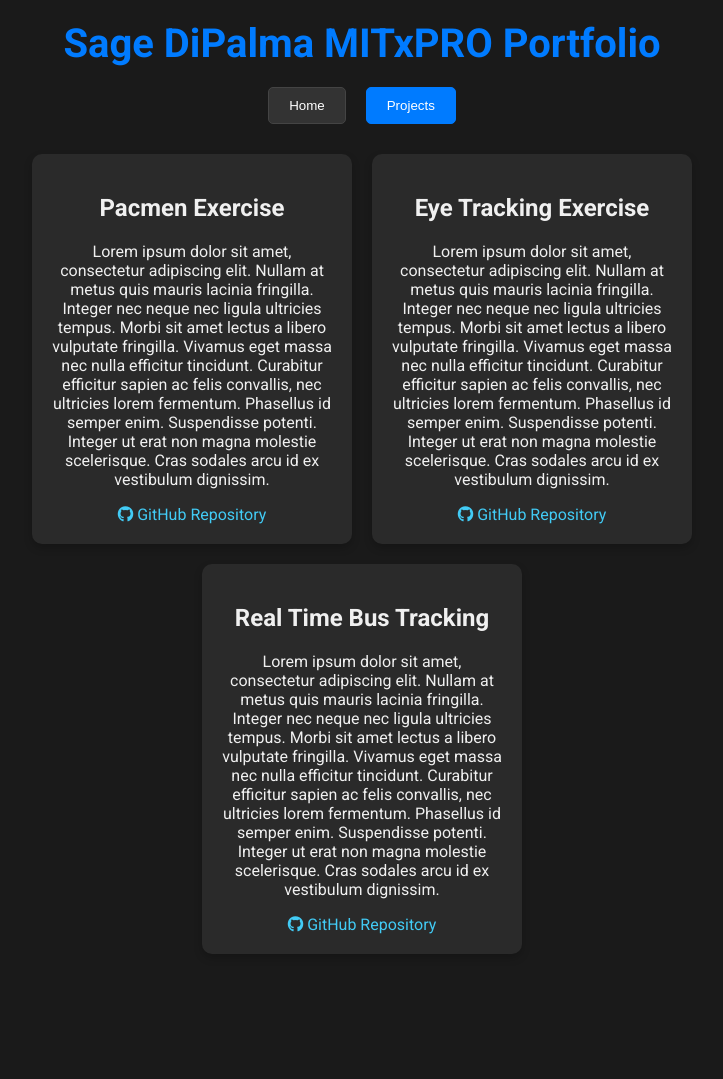
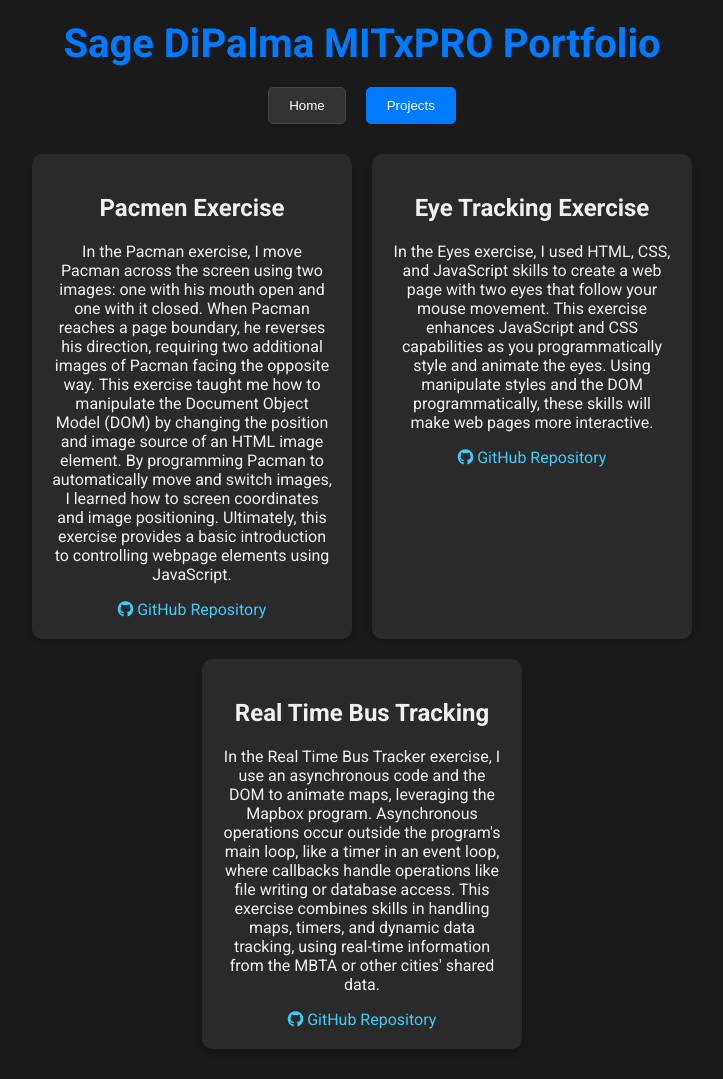
Before and after one commit to SageDiPalma/SageDiPalma.github.io, a plain HTML site: page projects.html in a window 1280 px wide. Shown: the whole page, without its empty margins (278-1001 px from the left). Before the commit the page ends 984 px from the top, so only its background shows below. Drawn offline with Linux system fonts and the light colour scheme.

Commit message:
Edited Projects

```diff
--- a/projects.html
+++ b/projects.html
@@ -20,17 +20,18 @@
         <div class="project-content">
             <div class="project project-card" id="project1">
                 <h2>Pacmen Exercise</h2>
-                <p>Lorem ipsum dolor sit amet, consectetur adipiscing elit. Nullam at metus quis mauris lacinia fringilla. Integer nec neque nec ligula ultricies tempus. Morbi sit amet lectus a libero vulputate fringilla. Vivamus eget massa nec nulla efficitur tincidunt. Curabitur efficitur sapien ac felis convallis, nec ultricies lorem fermentum. Phasellus id semper enim. Suspendisse potenti. Integer ut erat non magna molestie scelerisque. Cras sodales arcu id ex vestibulum dignissim.</p>
+                <p>In the Pacman exercise, I move Pacman across the screen using two images: one with his mouth open and one with it closed. When Pacman reaches a page boundary, he reverses his direction, requiring two additional images of Pacman facing the opposite way. This exercise taught me how to manipulate the Document Object Model (DOM) by changing the position and image source of an HTML image element. By programming Pacman to automatically move and switch images, I learned how to screen coordinates and image positioning. Ultimately, this exercise provides a basic introduction to controlling webpage elements using JavaScript.</p>
                 <a href="https://github.com/SageDiPalma/Pacmen-Exercise" target="_blank"><i class="fab fa-github"></i> GitHub Repository</a>
             </div>
             <div class="project project-card" id="project2">
                 <h2>Eye Tracking Exercise</h2>
-                <p>Lorem ipsum dolor sit amet, consectetur adipiscing elit. Nullam at metus quis mauris lacinia fringilla. Integer nec neque nec ligula ultricies tempus. Morbi sit amet lectus a libero vulputate fringilla. Vivamus eget massa nec nulla efficitur tincidunt. Curabitur efficitur sapien ac felis convallis, nec ultricies lorem fermentum. Phasellus id semper enim. Suspendisse potenti. Integer ut erat non magna molestie scelerisque. Cras sodales arcu id ex vestibulum dignissim.</p>
+                <p>In the Eyes exercise, I used HTML, CSS, and JavaScript skills to create a web page with two eyes that follow your mouse movement. This exercise enhances JavaScript and CSS capabilities as you programmatically style and animate the eyes. Using manipulate styles and the DOM programmatically, these skills will make web pages more interactive.</p>
                 <a href="https://github.com/SageDiPalma/Eye-Exercise" target="_blank"><i class="fab fa-github"></i> GitHub Repository</a>
             </div>
             <div class="project project-card" id="project3">
                 <h2>Real Time Bus Tracking</h2>
-                <p>Lorem ipsum dolor sit amet, consectetur adipiscing elit. Nullam at metus quis mauris lacinia fringilla. Integer nec neque nec ligula ultricies tempus. Morbi sit amet lectus a libero vulputate fringilla. Vivamus eget massa nec nulla efficitur tincidunt. Curabitur efficitur sapien ac felis convallis, nec ultricies lorem fermentum. Phasellus id semper enim. Suspendisse potenti. Integer ut erat non magna molestie scelerisque. Cras sodales arcu id ex vestibulum dignissim.</p>
+                <p>In the Real Time Bus Tracker exercise, I use an asynchronous code and the DOM to animate maps, leveraging the Mapbox program. Asynchronous operations occur outside the program's main loop, like a timer in an event loop, where callbacks handle operations like file writing or database access.  This exercise combines skills in handling maps, timers, and dynamic data tracking, using real-time information from the MBTA or other cities' shared data.
+                </p>
                 <a href="https://github.com/SageDiPalma/Real-time-Bus-Tracking" target="_blank"><i class="fab fa-github"></i> GitHub Repository</a>
             </div>
         </div>
```
